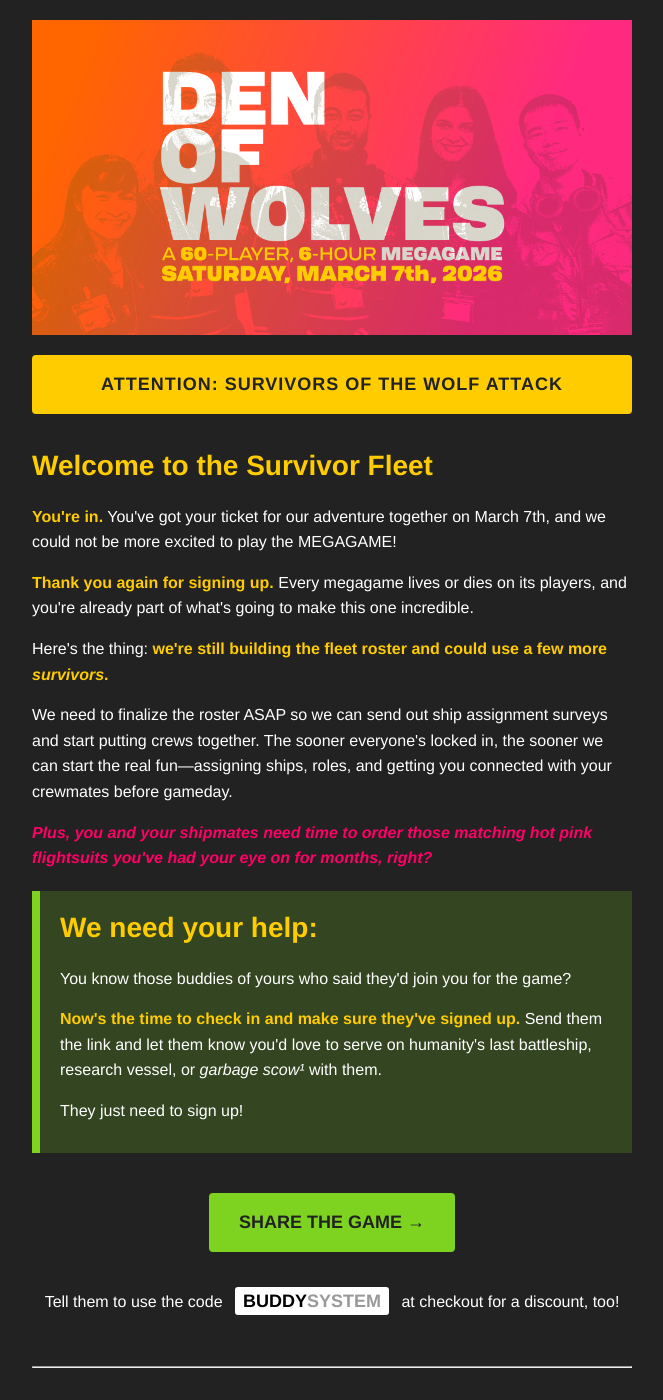
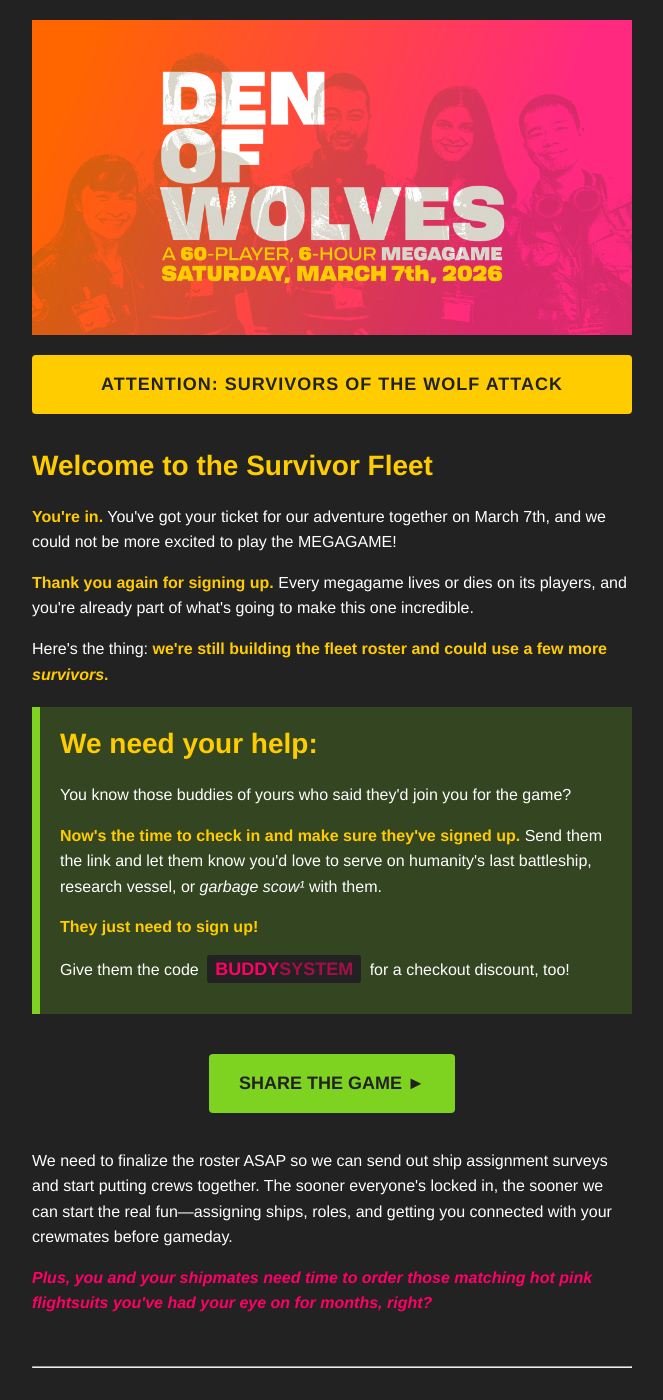
Before and after one commit to jedlimke/prairiefiregaming.com, a Jekyll site: the page email-template-dow-2026-4.html, which Jekyll copies as it is, in a window 1280 px wide and 1400 px high. Shown: the whole window, without its empty margins (308-971 px from the left). Built offline with Jekyll 4.4.1, drawn with Linux system fonts in a browser that asks for light colours.

Commit message:
Updated email order and copy.

```diff
--- a/email-template-dow-2026-4.html
+++ b/email-template-dow-2026-4.html
@@ -160,23 +160,22 @@
 
     <p>Here's the thing: <strong>we're still building the fleet roster and could use a few more <em>survivors</em>.</strong></p>
 
-    <p>We need to finalize the roster ASAP so we can send out ship assignment surveys and start putting crews together. The sooner everyone's locked in, the sooner we can start the real fun—assigning ships, roles, and getting you connected with your crewmates before gameday.</p>
-	<p style="color: #FF0066; font-weight: bold; font-style: italic;">Plus, you and your shipmates need time to order those matching hot pink flightsuits you've had your eye on for months, right?</p>
-
     <div class="highlight">
         <h1 style="margin: unset;"><strong>We need your help:</strong></h1>
-        <p>You know those buddies of yours who said they'd join you for the game?<strong></p>
-		<p>Now's the time to check in and make sure they've signed up.</strong> Send them the link and let them know you'd love to serve on humanity's last battleship, research vessel, or <em>garbage scow¹</em> with them.</p>
-		<p>They just need to sign up!</p>
+        <p>You know those buddies of yours who said they'd join you for the game?</p>
+		<p><strong>Now's the time to check in and make sure they've signed up.</strong> Send them the link and let them know you'd love to serve on humanity's last battleship, research vessel, or <em>garbage scow¹</em> with them.</p>
+		<p><strong>They just need to sign up!</strong></p>
+		<p>
+		Give them the code <strong style="background-color: #222; color: #FF0066; padding: 4px 8px; border-radius: 3px; font-size: 18px; margin: 0 4px;">BUDDY<span style="color: #FF006699;">SYSTEM</span></strong> for a checkout discount, too!
+	</p>
     </div>
 
     <p style="text-align: center;">
-        <a href="https://prairiefiregaming.com/megagames/den-of-wolves-2026/" class="cta">SHARE THE GAME →</a>
+        <a href="https://prairiefiregaming.com/megagames/den-of-wolves-2026/" class="cta">SHARE THE GAME ►</a>
     </p>
 
-	<p style="text-align: center;">
-		Tell them to use the code <strong style="background-color: #ffffff; color: #000; padding: 4px 8px; border-radius: 3px; font-size: 18px; margin: 0 8px;">BUDDY<span style="color: #999;">SYSTEM</span></strong> at checkout for a discount, too!
-	</p>
+    <p>We need to finalize the roster ASAP so we can send out ship assignment surveys and start putting crews together. The sooner everyone's locked in, the sooner we can start the real fun—assigning ships, roles, and getting you connected with your crewmates before gameday.</p>
+	<p style="color: #FF0066; font-weight: bold; font-style: italic;">Plus, you and your shipmates need time to order those matching hot pink flightsuits you've had your eye on for months, right?</p>
 
 	<hr style="margin-top: 50px; margin-bottom: 50px;"/>
 
```
